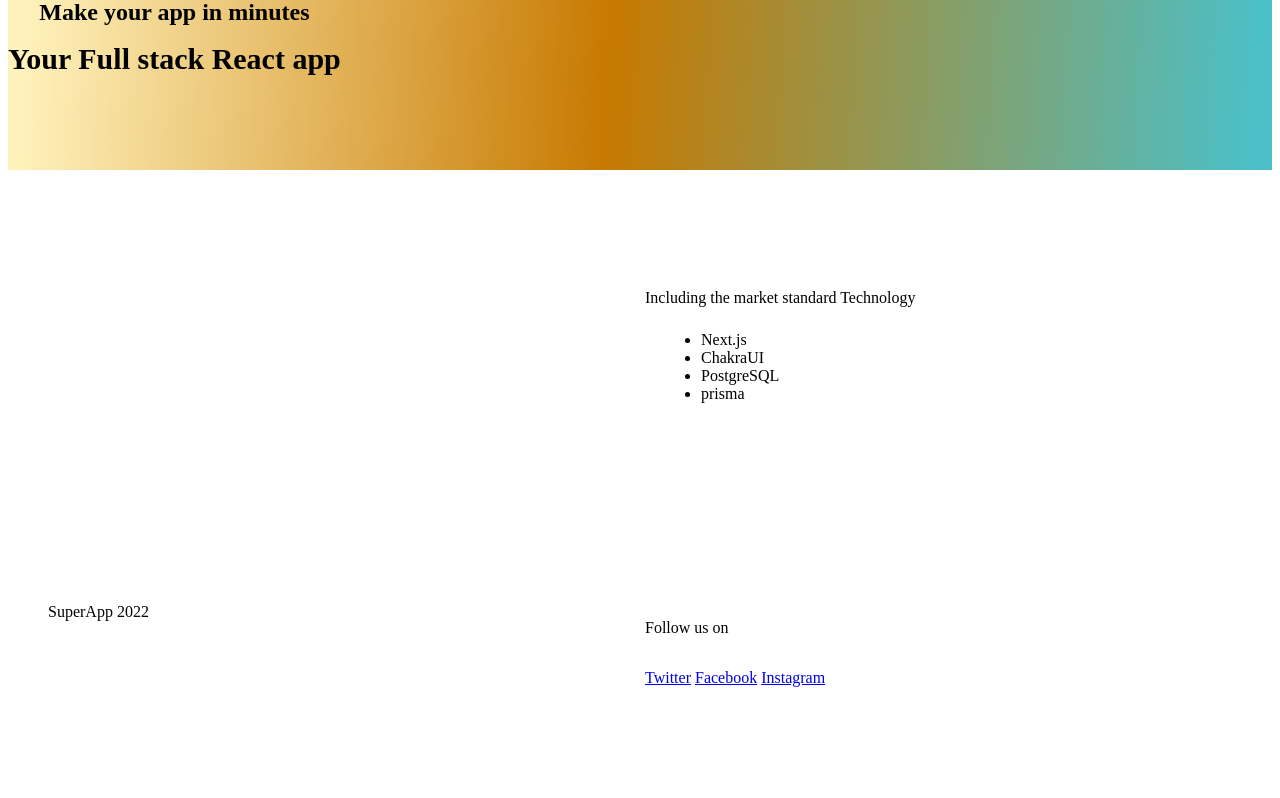
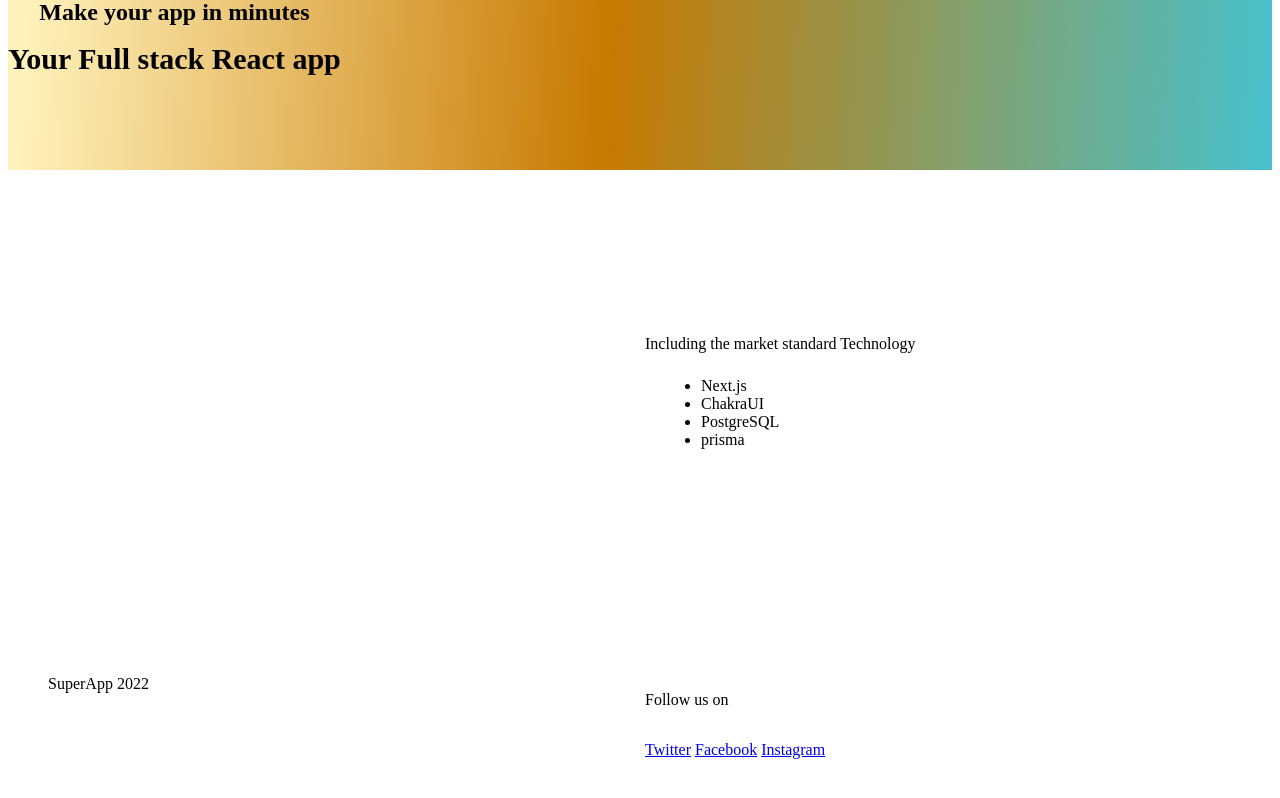
Before and after one commit to Murad-Hasan/full-stack-next-app, a Next.js app: page / in a window 1280 px wide. Shown: the part 250-1048 px from the top of the page. Built offline with nearby package versions, Linux system fonts and the light colour scheme.

Commit message:
Body and Footer section add

```diff
--- a/components/organisms/LandingBody/LandingBody.tsx
+++ b/components/organisms/LandingBody/LandingBody.tsx
@@ -12,7 +12,7 @@ import React from "react";
 const LandingBody = () => {
   return (
     <Container>
-      <SimpleGrid columns={2} spacing={10} p="64px 24px">
+      <SimpleGrid columns={2} spacing={10} p="110px 24px">
         <Box>
           <Box
             background="gray.300"
--- a/components/organisms/LandingFooter/LandingFooter.tsx
+++ b/components/organisms/LandingFooter/LandingFooter.tsx
@@ -10,7 +10,7 @@ import React from "react";
 
 const LandingFooter = () => {
   return (
-    <Box as="footer" backgroundColor="blue.300" py="40px">
+    <Box as="footer" backgroundColor="blue.300" py="20px">
       <Container>
         <SimpleGrid columns={2} spacing={10} p="40px">
           <Box>SuperApp 2022</Box>
```
